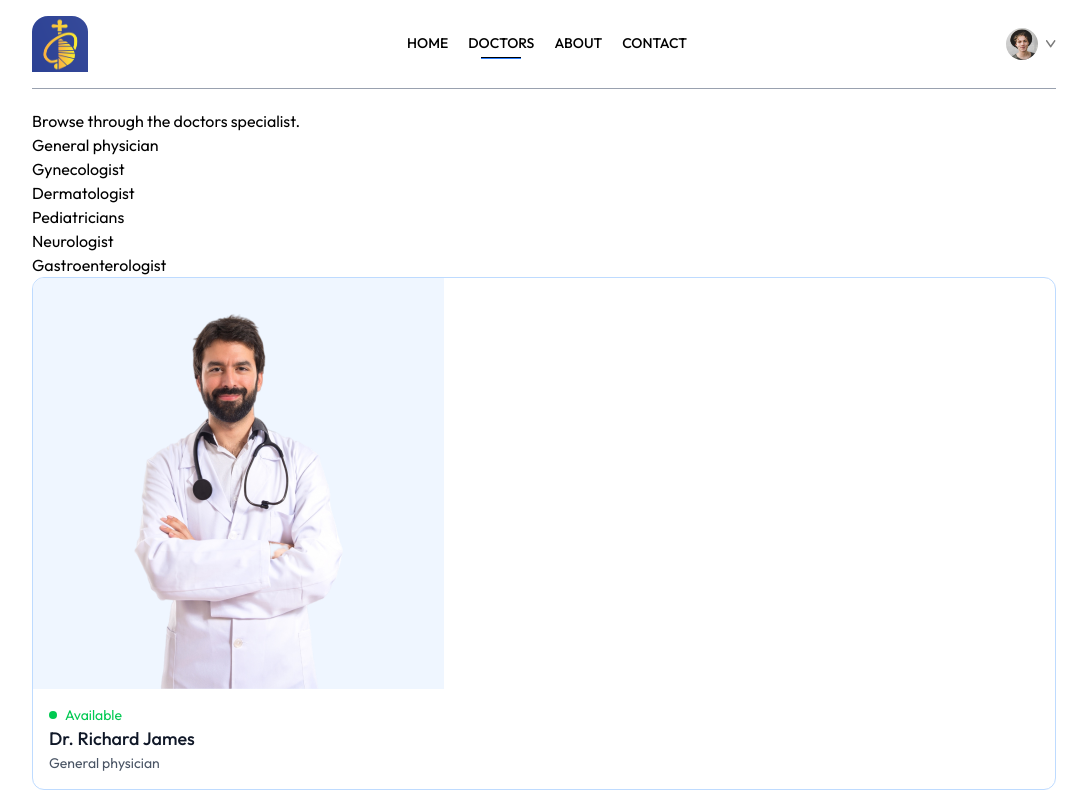
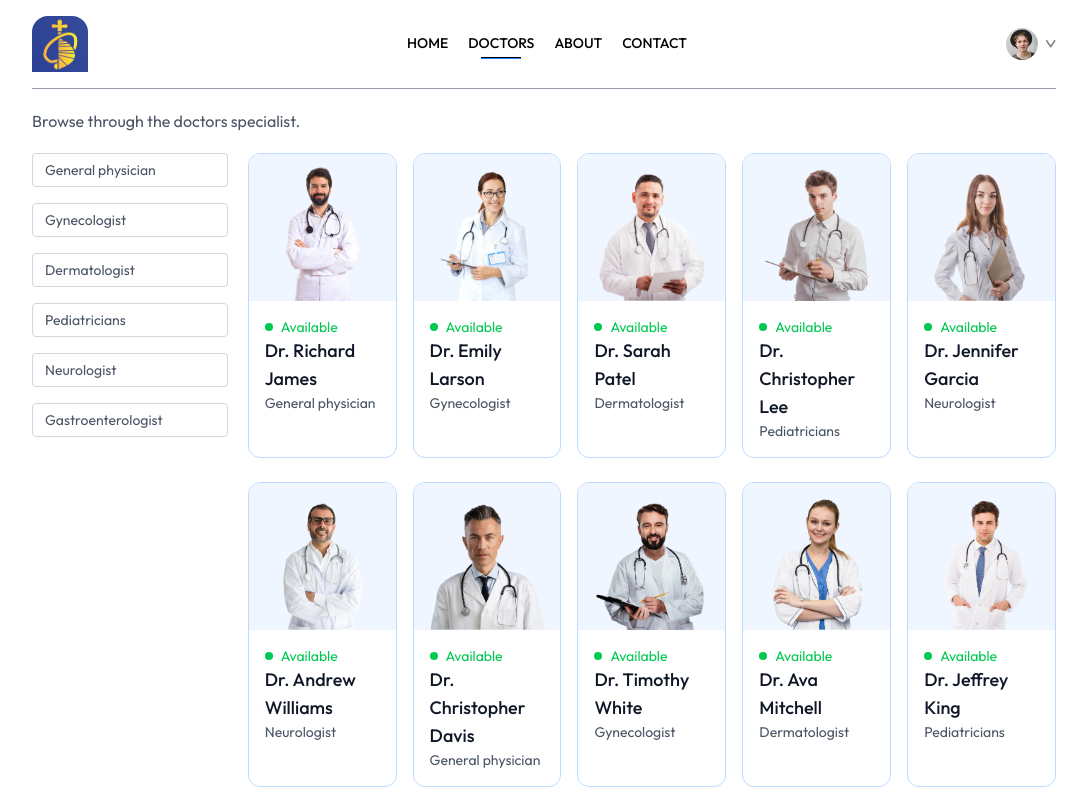
Before and after one commit to KChoi0720/Medical-Centre-Doctor-Appointment-Booking-System-Using-MERN-Stack-React-Express-MongoDB-Nodejs, a React (Vite) app in the folder front-end/: page /doctors in a window 1280 px wide. Shown: the top 800 px of the page, without its empty margins (96-1183 px from the left). Built offline with nearby package versions, Linux system fonts and the light colour scheme.

Commit message:
edit doctors navigations

```diff
--- a/front-end/src/pages/Doctors.jsx
+++ b/front-end/src/pages/Doctors.jsx
@@ -29,18 +29,18 @@ const Doctors = () => {
 
   return (
     <div>
-      <p>Browse through the doctors specialist.</p>
-      <div>
-        <div>
-          <p>General physician</p>
-          <p>Gynecologist</p>
-          <p>Dermatologist</p>
-          <p>Pediatricians</p>
-          <p>Neurologist</p>
-          <p>Gastroenterologist</p>
+      <p className='text-gray-600'>Browse through the doctors specialist.</p>
+      <div className='flex flex-col sm:flex-row items-start gap-5 mt-5'>
+        <div className='flex flex-col gap-4 text-sm text-gray-600'>
+          <p onClick={()=> speciality === 'General physician' ? navigate('/doctors') : navigate('/doctors/General physician')} className={`w-[94vw] sm:w-auto pl-3 py-1.5 pr-16 border border-gray-300 rounded transition-all cursor-pointer ${speciality === "General physician" ? "bg-indigo-200 text-black" : ""}`}>General physician</p>
+          <p onClick={()=> speciality === 'Gynecologist' ? navigate('/doctors') : navigate('/doctors/Gynecologist')} className={`w-[94vw] sm:w-auto pl-3 py-1.5 pr-16 border border-gray-300 rounded transition-all cursor-pointer ${speciality === "Gynecologist" ? "bg-indigo-200 text-black" : ""}`}>Gynecologist</p>
+          <p onClick={()=> speciality === 'Dermatologist' ? navigate('/doctors') : navigate('/doctors/Dermatologist')} className={`w-[94vw] sm:w-auto pl-3 py-1.5 pr-16 border border-gray-300 rounded transition-all cursor-pointer ${speciality === "Dermatologist" ? "bg-indigo-200 text-black" : ""}`}>Dermatologist</p>
+          <p onClick={()=> speciality === 'Pediatricians' ? navigate('/doctors') : navigate('/doctors/Pediatricians')} className={`w-[94vw] sm:w-auto pl-3 py-1.5 pr-16 border border-gray-300 rounded transition-all cursor-pointer ${speciality === "Pediatricians" ? "bg-indigo-200 text-black" : ""}`}>Pediatricians</p>
+          <p onClick={()=> speciality === 'Neurologist' ? navigate('/doctors') : navigate('/doctors/Neurologist')} className={`w-[94vw] sm:w-auto pl-3 py-1.5 pr-16 border border-gray-300 rounded transition-all cursor-pointer ${speciality === "Neurologist" ? "bg-indigo-200 text-black" : ""}`}>Neurologist</p>
+          <p onClick={()=> speciality === 'Gastroenterologist' ? navigate('/doctors') : navigate('/doctors/Gastroenterologist')} className={`w-[94vw] sm:w-auto pl-3 py-1.5 pr-16 border border-gray-300 rounded transition-all cursor-pointer ${speciality === "Gastroenterologist" ? "bg-indigo-200 text-black" : ""}`}>Gastroenterologist</p>
         </div>
 
-        <div className='w-full grid grid-cols-auto gap-4 gap-y-6'>
+        <div className="w-full grid grid-cols-1 sm:grid-cols-2 md:grid-cols-5 gap-4 gap-y-6">
           {
             filterDoc.map((item,index)=>(
               <div onClick={()=>navigate(`/appointment/${item._id}`)} key={index} className='border border-blue-200 rounded-xl overflow-hidden cursor-pointer hover:translate-y-[-10px] transition-all duration-500'>
```
